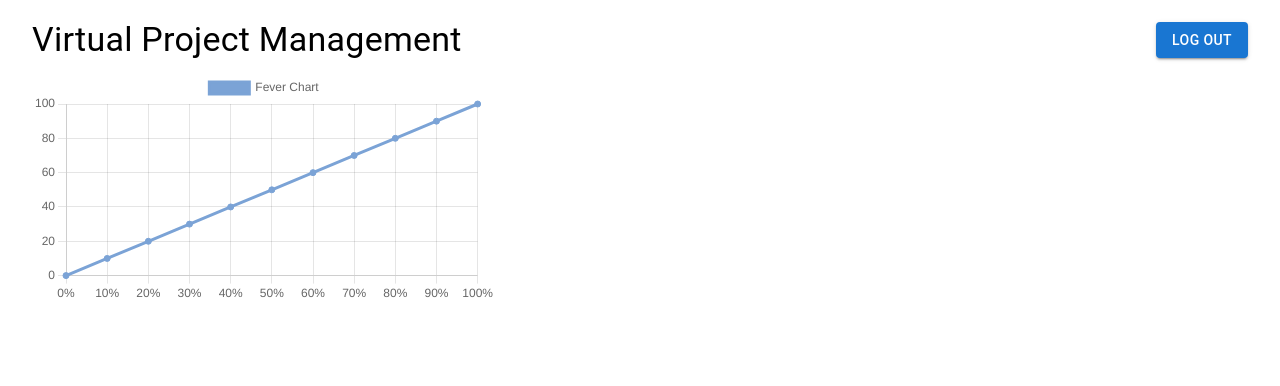
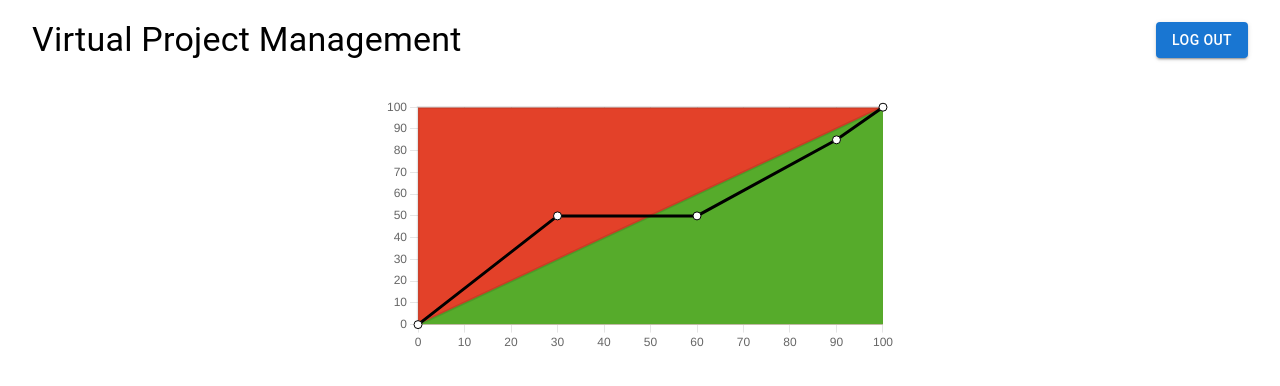
Before and after one commit to jingrentay/CPTS423, a React (Create React App) app in the folder VPMApp/client/: page /projects in a window 1280 px wide. Shown: the top 386 px of the page. Built offline with nearby package versions, Linux system fonts and the light colour scheme.

Commit message:
Edited FeverChart component to add background color and styling

```diff
--- a/VPMApp/client/src/components/FeverChart.js
+++ b/VPMApp/client/src/components/FeverChart.js
@@ -1,35 +1,73 @@
 import React from 'react';
-import { Line } from "react-chartjs-2";
-
+import { Scatter } from "react-chartjs-2";
 // eslint-disable-next-line
 import Chart from "chart.js/auto";
 
-// ensures the graph's size is correct and adjusts correctly
+// ensures the graph's size/ratio is correct and adjusts correctly
 const options = {
   responsive: true,
   maintainAspectRatio: true,
   aspectRatio: 2,
+  plugins: {
+    legend: {
+       display: false
+    }
+  },
+  animation: {
+    duration: 0
+  }
 };
 
-const labels = ["0%", "10%", "20%", "30%", "40%", "50%", "60%", "70%", "80%", "90%", "100%"];
-
+// colors the graph for green and red zones, displays data
 const data = {
-  labels: labels,
+  labels: [],
   datasets: [
     {
-      label: "Fever Chart",
-      backgroundColor: "rgb(123, 163, 214)",
-      borderColor: "rgb(123, 163, 214)",
-      data: [0, 10, 20, 30, 40, 50, 60, 70, 80, 90, 100],
+      label: 'project data',
+      backgroundColor: "rgb(255, 255, 255)",
+      pointRadius: 4,
+      borderColor: "rgb(0, 0, 0)",
+      showLine: true,
+      data: [
+        { x: 0, y: 0},
+        { x: 30, y: 50},
+        { x: 60, y: 50},
+        { x: 90, y: 85},
+        { x: 100, y: 100},
+      ],
+    },
+    {
+      label: 'green zone',
+      backgroundColor: "rgb(86, 171, 43)",
+      pointRadius: 0,
+      pointHitRadius: 0,
+      showLine: true,
+      fill: true,
+      data: [
+        { x: 0, y: 0},
+        { x: 50, y: 50},
+        { x: 100, y: 100},
+      ],
+    },
+    {
+      label: 'red zone',
+      backgroundColor: "rgb(227, 65, 41)",
+      pointRadius: 0,
+      pointHitRadius: 0,
+      showLine: true,
+      fill: true,
+      data: [
+        { x: 0, y: 0},
+        { x: 0, y: 100},
+        { x: 100, y: 100},
+      ],
     },
   ],
 };
 
 const FeverChart = () => {
   return (
-    <div>
-      <Line options={options} data={data}/>
-    </div>
+      <Scatter options={options} data={data}/>
   );
 };
 
--- a/VPMApp/client/src/pages/ProjectHomePage.js
+++ b/VPMApp/client/src/pages/ProjectHomePage.js
@@ -2,7 +2,6 @@ import React from 'react'
 import { Button, Toolbar, Typography, Box } from '@mui/material'
 import { Link } from 'react-router-dom'
 import FeverChart from '../components/FeverChart'
-import { Container } from '@mui/system'
 
 const ProjectHomePage = () => {
     return (
@@ -17,10 +16,10 @@ const ProjectHomePage = () => {
                     </Button>
                 </Toolbar>
             </Box>
-            <div class="chart-container" style={{position: 'relative', height: '20vh', width: '40vw'}}>
-                <Container>
+            <div style={{ paddingTop: '25px', display: 'flex', alignItems: 'center', justifyContent: 'center' }}>
+                <div class="chart-container" style={{ position: 'relative', height: '20vh', width: '40vw' }}>
                     <FeverChart/>
-                </Container>
+                </div>
             </div>
         </div>
     );
```
